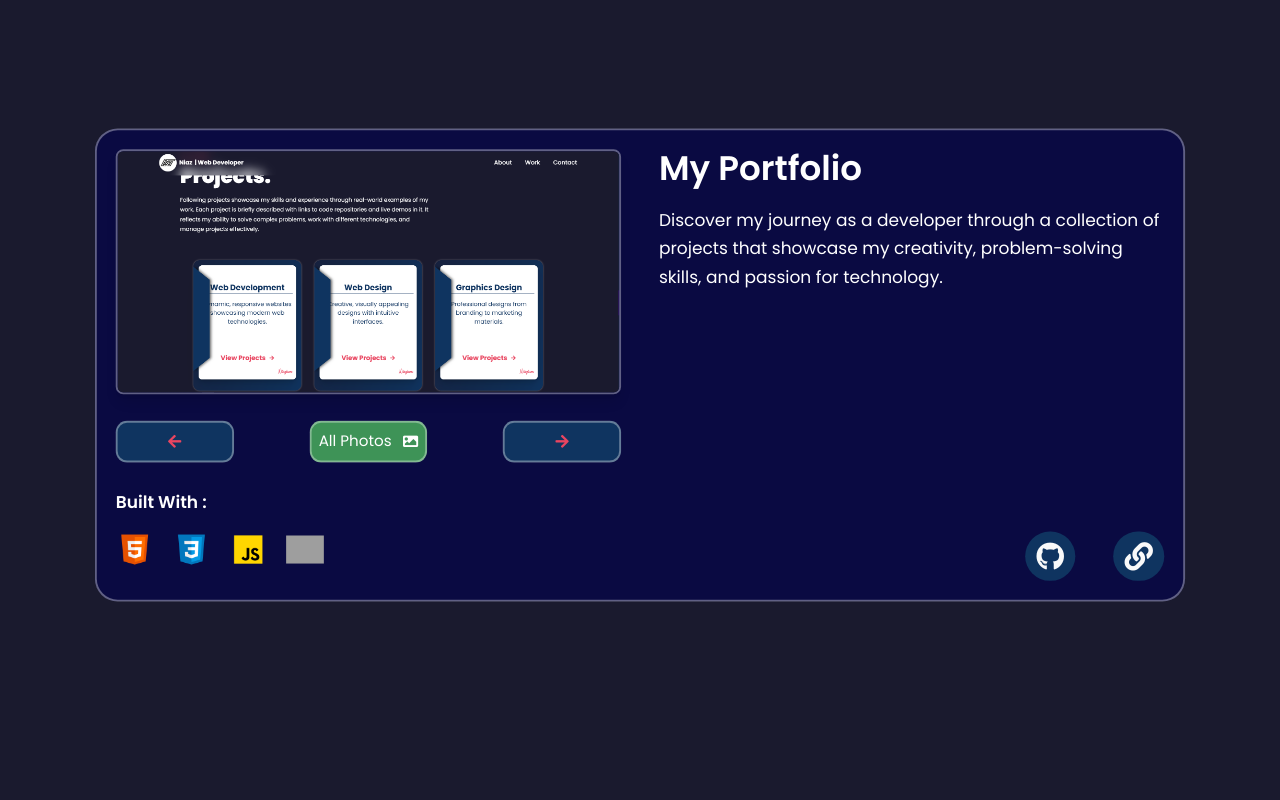
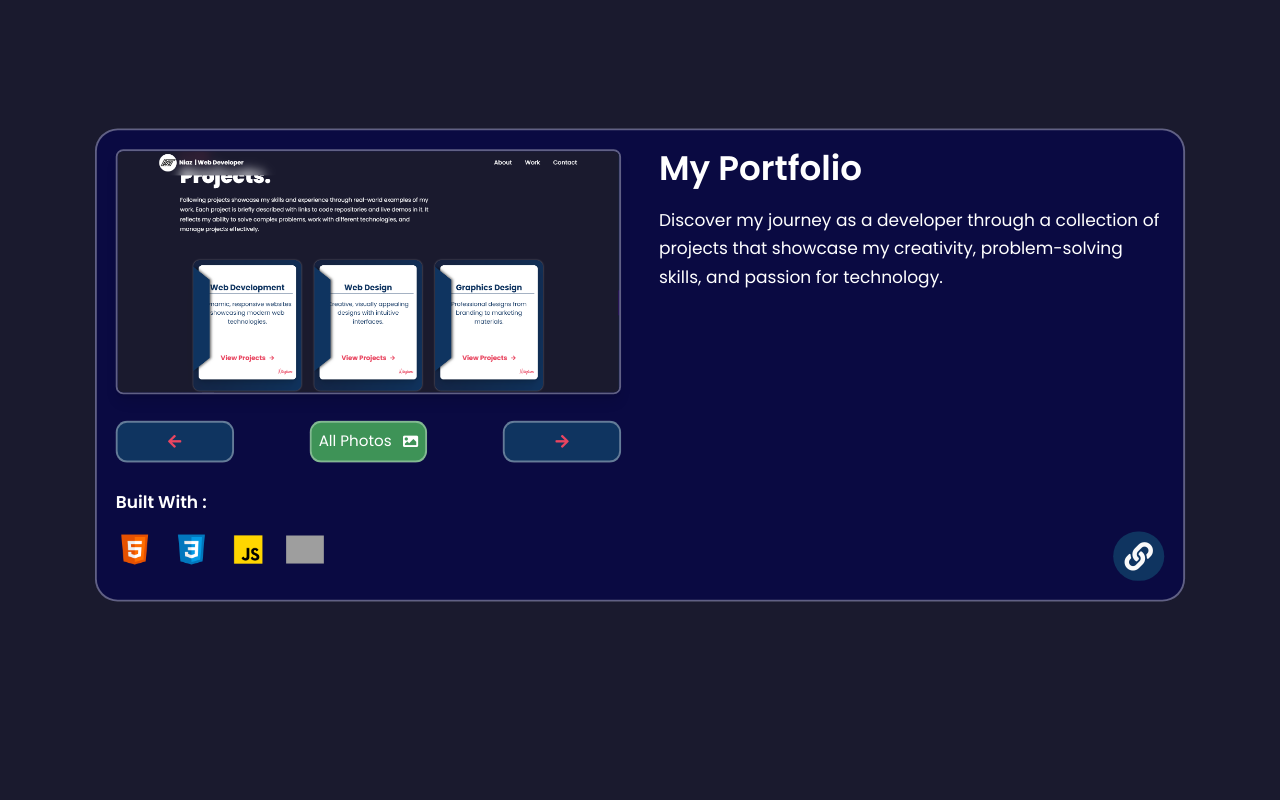
Before and after one commit to Niaziam/my_animated_protfolio, a React (Vite) app: page /web_design_projects in a window 1280 px wide. Shown: the part 500-1300 px from the top of the page. Built offline with nearby package versions, Linux system fonts and the light colour scheme; grey boxes are pictures that could not be loaded; a web font is replaced by a local one.

Commit message:
project cards are properly setup

```diff
--- a/package.json
+++ b/package.json
@@ -20,7 +20,8 @@
     "react-router-dom": "^7.0.2",
     "react-tilt": "^1.0.2",
     "react-typed": "^2.0.12",
-    "react-vertical-timeline-component": "^3.5.3"
+    "react-vertical-timeline-component": "^3.5.3",
+    "swiper": "^11.1.15"
   },
   "devDependencies": {
     "@eslint/js": "^9.15.0",
--- a/src/projects_pages/Graphics.jsx
+++ b/src/projects_pages/Graphics.jsx
@@ -4,75 +4,14 @@ import { styles } from "../styles";
 import { SectionWrapper } from "../hoc";
 import '../allStyles/works.css';
 import { Link } from "react-router-dom";
-import ProjectCard from "./ProjectCard";
+import { Swiper, SwiperSlide } from 'swiper/react';
 
-const content = [
-	{
-		index: '1',
-		image: '/projectImage/WebDev/myWeb.jpg',
-		header: 'My Portfolio',
-		about: 'Discover my journey as a developer through a collection of projects that showcase my creativity, problem-solving skills, and passion for technology.',
-		liveLink: 'https://example.com',
-		github: 'https://github.com',
-		techList: [
-			{ techImage: '/tech/html.png' },
-			{ techImage: '/tech/css.png' },
-			{ techImage: '/tech/javascript.png' },
-			{ techImage: '/tech/react.png' },
-		]
-	},
-	{
-		index: '2',
-		image: '/projectImage/WebDev/myWeb.jpg',
-		header: 'E-Commerce App',
-		about: 'A fully responsive e-commerce platform built to deliver a seamless shopping experience with modern UI/UX design.',
-		liveLink: 'https://example.com',
-		github: 'https://github.com',
-		techList: [
-			{ techImage: '/tech/ai.png' },
-			{ techImage: '/tech/boot.png' },
-			{ techImage: '/tech/figma.png' },
-			{ techImage: '/tech/css.png' },
-			{ techImage: '/tech/github.png' },
-			{ techImage: '/tech/react.png' },
-			{ techImage: '/tech/ps.png' },
-		]
-	},
-	{
-		index: '3',
-		image: '/projectImage/WebDev/myWeb.jpg',
-		header: 'Blogging Platform',
-		about: 'A feature-packed blogging platform that allows users to create, edit, and manage blog posts with rich-text formatting.',
-		liveLink: 'https://example.com',
-		github: 'https://github.com',
-		techList: [
-			{ techImage: '/tech/ai.png' },
-			{ techImage: '/tech/boot.png' },
-			{ techImage: '/tech/figma.png' },
-			{ techImage: '/tech/css.png' },
-			{ techImage: '/tech/github.png' },
-			{ techImage: '/tech/react.png' },
-			{ techImage: '/tech/ps.png' },
-		]
-	},
-	{
-		index: '4',
-		image: '/projectImage/WebDev/myWeb.jpg',
-		header: 'Weather App',
-		about: 'A weather application that provides accurate and real-time weather updates based on your location.',
-		liveLink: 'https://example.com',
-		github: 'https://github.com',
-		techList: [
-			{ techImage: '/tech/ai.png' },
-			{ techImage: '/tech/boot.png' },
-			{ techImage: '/tech/figma.png' },
-			{ techImage: '/tech/css.png' },
-			{ techImage: '/tech/github.png' },
-			{ techImage: '/tech/react.png' },
-			{ techImage: '/tech/ps.png' },
-		]
-	},
-];
+import 'swiper/css';
+import 'swiper/css/effect-coverflow';
+import 'swiper/css/pagination';
+
+import { EffectCoverflow, Pagination } from 'swiper/modules';
+
 
 const Graphics = () => {
     const container = useRef(null);
@@ -86,7 +25,7 @@ const Graphics = () => {
     }, []);
 
     return (
-    <div ref={container}>
+        <div ref={container} className="flex flex-col items-center">
             <motion.div
                 initial={{ opacity: 0, y: -20 }}
                 animate={{ opacity: 1, y: 0 }}
@@ -113,26 +52,39 @@ const Graphics = () => {
                 </div>
             </motion.div>
 
-      <div className="mt-60 mb-44 relative flex flex-col gap-72">
-        {
-          content.map(
-            (item, key) => (
-              <ProjectCard
-                key={key}
-                image={item.image}
-                title={item.header}
-                about={item.about}
-                live={item.liveLink}
-                github={item.github}
-                techList={item.techList}
-                i={item.index}
-                progress={scrollYProgress}
-                range={[key * .25, 1]}
-                targetScale={1 - ((content.length - key) * 0.05)}
-              />
-            )
-          )
-        }
+            <div className="my-32 w-full h-[500px] overflow-visible">
+                <Swiper
+                    effect={'coverflow'}
+                    grabCursor={true}
+                    centeredSlides={true}
+                    slidesPerView={2}
+                    coverflowEffect={{
+                        rotate: 50,
+                        stretch: 0,
+                        depth: 150,
+                        modifier: 1,
+                        slideShadows: true,
+                    }}
+                    pagination={{ clickable: true }}
+                    modules={[EffectCoverflow, Pagination]}
+                    className="mySwiper mx-auto"
+                >
+                    <SwiperSlide>
+                        <img src="https://swiperjs.com/demos/images/nature-1.jpg" alt="Nature 1" className="w-full h-full object-cover" />
+                    </SwiperSlide>
+                    <SwiperSlide>
+                        <img src="https://swiperjs.com/demos/images/nature-2.jpg" alt="Nature 2" className="w-full h-full object-cover" />
+                    </SwiperSlide>
+                    <SwiperSlide>
+                        <img src="https://swiperjs.com/demos/images/nature-3.jpg" alt="Nature 3" className="w-full h-full object-cover" />
+                    </SwiperSlide>
+                    <SwiperSlide>
+                        <img src="https://swiperjs.com/demos/images/nature-4.jpg" alt="Nature 4" className="w-full h-full object-cover" />
+                    </SwiperSlide>
+                    <SwiperSlide>
+                        <img src="https://swiperjs.com/demos/images/nature-5.jpg" alt="Nature 5" className="w-full h-full object-cover" />
+                    </SwiperSlide>
+                </Swiper>
             </div>
         </div>
     );
--- a/src/projects_pages/WebDesign.jsx
+++ b/src/projects_pages/WebDesign.jsx
@@ -4,7 +4,7 @@ import { styles } from "../styles";
 import { SectionWrapper } from "../hoc";
 import '../allStyles/works.css';
 import { Link } from "react-router-dom";
-import ProjectCard from "./ProjectCard";
+import WebDevCard from "./cards/WebDevCard";
 
 const content = [
 	{
@@ -117,7 +117,7 @@ const WebDesign = () => {
 				{
 					content.map(
 						(item, key) => (
-              <ProjectCard
+							<WebDevCard
 								key={key}
 								image={item.image}
 								title={item.header}
@@ -129,6 +129,7 @@ const WebDesign = () => {
 								progress={scrollYProgress}
 								range={[key * .25, 1]}
 								targetScale={1 - ((content.length - key) * 0.05)}
+								hidden='hidden'
 							/>
 						)
 					)
--- a/src/projects_pages/WebDev.jsx
+++ b/src/projects_pages/WebDev.jsx
@@ -4,7 +4,7 @@ import { styles } from "../styles";
 import { SectionWrapper } from "../hoc";
 import '../allStyles/works.css';
 import { Link } from "react-router-dom";
-import ProjectCard from "./ProjectCard";
+import WebDevCard from "./cards/WebDevCard";
 
 const content = [
 	{
@@ -117,7 +117,7 @@ const WebDev = () => {
 				{
 					content.map(
 						(item, key) => (
-              <ProjectCard
+							<WebDevCard
 								key={key}
 								image={item.image}
 								title={item.header}
--- a/src/projects_pages/ProjectCard.jsx
+++ b/src/projects_pages/cards/GraphicsCard.jsx
@@ -1,7 +1,7 @@
 import { motion, useTransform, useScroll } from 'framer-motion';
 import React, { useRef } from 'react';
 
-const ProjectCard = ({ i, image, title, about, liveLink, github, techList, progress, range, targetScale }) => {
+const GraphicsCard = ({ hidden, image, title, about, liveLink, github, techList, progress, range, targetScale }) => {
 	const container = useRef(null);
 	const scale = useTransform(progress, range, [1, targetScale]);
 
@@ -9,10 +9,10 @@ const ProjectCard = ({ i, image, title, about, liveLink, github, techList, progr
 	return (
 		<motion.div
 			ref={container}
-      className='flex flex-col lg:flex-row gap-10 w-full bg-[#0a0a42] p-5 rounded-3xl border-2 border-[#ffffff5a] sticky lg:top-20 top-6 lg:h-[500px] h-[700px]'
+			className='w-full bg-[#0a0a42] p-5 rounded-3xl border-2 border-[#ffffff5a] sticky lg:top-20 top-6 lg:h-[500px] h-[700px] space-y-5'
 			style={{ scale }}
 		>
-      <div className='w-full lg:w-[50%] flex flex-col gap-3'>
+			{/* <div className='w-full lg:w-[50%] flex flex-col gap-3'>
         <div>
           <img
             src={image}
@@ -53,16 +53,35 @@ const ProjectCard = ({ i, image, title, about, liveLink, github, techList, progr
           <p className='text-secondary-text text-md lg:text-[18px] max-w-3xl leading-[30px]'>{about}</p>
         </div>
         <div className='flex items-center justify-end gap-10'>
-          <a href={github}>
+          <a href={github} className={`${hidden}`}>
             <i className="fab fa-github bg-primary text-light px-3 py-2 text-3xl rounded-full"></i>
           </a>
           <a href={liveLink}>
             <i className="fas fa-link bg-primary text-light px-3 py-2 text-3xl rounded-full"></i>
           </a>
         </div>
+      </div> */}
+			<div className=' grid grid-cols-12'>
+				<div className='col-span-1 flex justify-center items-center p-3 rounded-l-xl bg-primary border-2 border-[#ffffff74]'>
+					<i className="fas fa-arrow-left"></i>
+				</div>
+				<div className='col-span-10 flex justify-center items-center p-3 border-y-2 border-[#ffffff20]'>
+					<img
+					src={image}
+					alt={title}
+					className='w-[600px] border-2 border-[#ffffff74] rounded-lg'
+					/>
+				</div>
+				<div className='col-span-1 flex justify-center items-center p-3 rounded-r-xl bg-primary border-2 border-[#ffffff74]'>
+					<i className="fas fa-arrow-right"></i>
+				</div>
+			</div>
+			<div className='space-y-3'>
+				<h1 className='text-xl lg:text-4xl font-semibold'>{title}</h1>
+				<p className='text-secondary-text text-md lg:text-[18px] max-w-3xl leading-[30px]'>{about}</p>
 			</div>
 		</motion.div>
 	);
 };
 
-export default ProjectCard;
+export default GraphicsCard;
--- /dev/null
+++ b/src/projects_pages/cards/WebDevCard.jsx
@@ -0,0 +1,68 @@
+import { motion, useTransform, useScroll } from 'framer-motion';
+import React, { useRef } from 'react';
+
+const ProjectCard = ({ hidden, image, title, about, liveLink, github, techList, progress, range, targetScale }) => {
+  const container = useRef(null);
+  const scale = useTransform(progress, range, [1, targetScale]);
+
+
+  return (
+    <motion.div
+      ref={container}
+      className='flex flex-col lg:flex-row gap-10 w-full bg-[#0a0a42] p-5 rounded-3xl border-2 border-[#ffffff5a] sticky lg:top-20 top-6 lg:h-[500px] h-[700px]'
+      style={{ scale }}
+    >
+      <div className='w-full lg:w-[50%] flex flex-col gap-3'>
+        <div>
+          <img
+            src={image}
+            alt={title}
+            className="rounded-lg shadow-lg mb-4 border-2 border-[#ffffff5a]"
+          />
+        </div>
+        <div className='grid grid-cols-3 w-full gap-4 lg:gap-20'>
+          <div className='col-span-1 flex justify-center items-center gap-3 bg-primary rounded-xl py-2 border-2 border-[#ffffff5a] text-accent cursor-pointer'>
+            <i className='fas fa-arrow-left'></i>
+          </div>
+          <div className='col-span-1 flex justify-center items-center gap-3 bg-[#68ff688f] rounded-xl py-2 border-2 border-[#ffffff5a] cursor-pointer'>
+            All Photos <i className='fas fa-image'></i>
+          </div>
+          <div className='col-span-1 flex justify-center items-center gap-3 bg-primary rounded-xl py-2 border-2 border-[#ffffff5a] text-accent cursor-pointer'>
+            <i className="fas fa-arrow-right"></i>
+          </div>
+        </div>
+
+        <div className='space-y-4'>
+          <h1 className='text-lg font-semibold mt-4'>Built With :</h1>
+          <div className='flex justify-start items-center flex-wrap gap-5'>
+            {techList.map((itemTwo, key) => (
+              <img
+                key={key}
+                src={itemTwo.techImage}
+                alt=''
+                className='w-[40px]'
+              />
+            ))}
+          </div>
+        </div>
+      </div>
+
+      <div className='w-full lg:w-[50%] flex flex-col justify-between'>
+        <div className='space-y-5 mb-3'>
+          <h1 className='text-xl lg:text-4xl font-semibold'>{title}</h1>
+          <p className='text-secondary-text text-md lg:text-[18px] max-w-3xl leading-[30px]'>{about}</p>
+        </div>
+        <div className='flex items-center justify-end gap-10'>
+          <a href={github} className={`${hidden}`}>
+            <i className="fab fa-github bg-primary text-light px-3 py-2 text-3xl rounded-full"></i>
+          </a>
+          <a href={liveLink}>
+            <i className="fas fa-link bg-primary text-light px-3 py-2 text-3xl rounded-full"></i>
+          </a>
+        </div>
+      </div>
+    </motion.div>
+  );
+};
+
+export default ProjectCard;
```
Also changed, not shown: 1 other file (tests, documents, lock files or other folders). Lines whose indentation alone changed are shown as unchanged.
